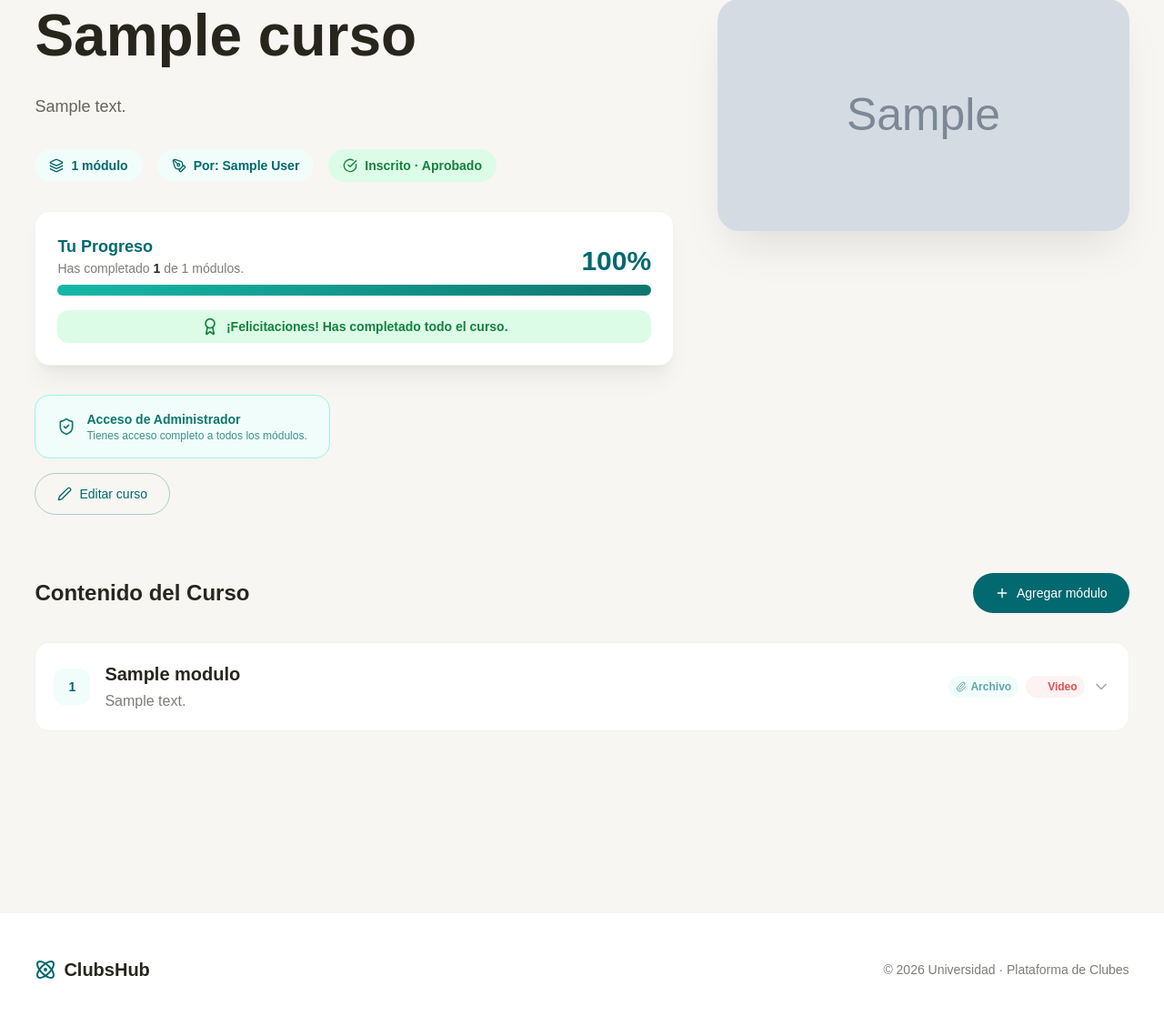
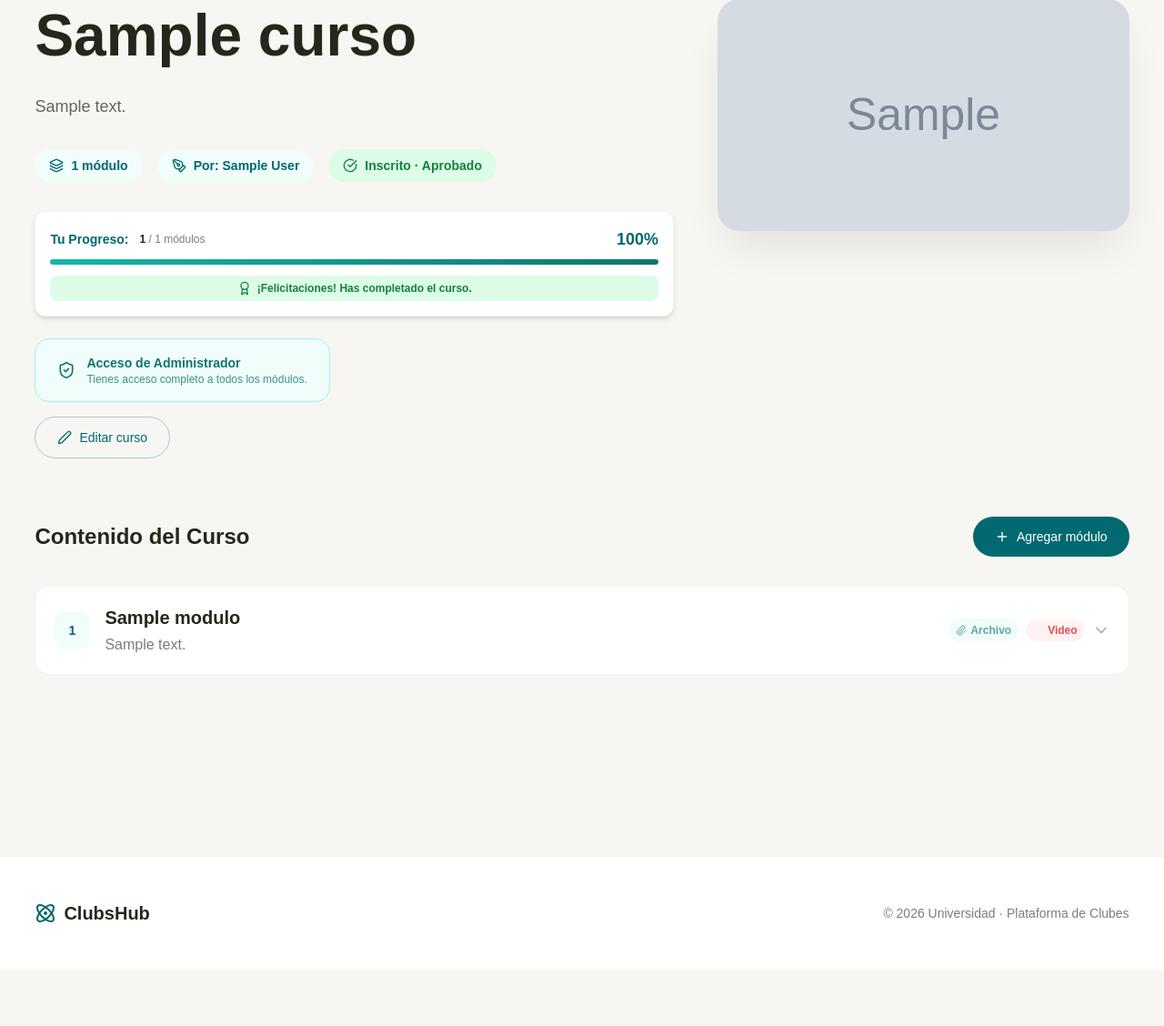
Before and after one commit to RonalSQ/blog, a Django app: page /cursos/1/ in a window 1280 px wide. Shown: the part 157-1285 px from the top of the page at 91% size. After the commit the page ends 1223 px from the top, so only its background shows below. Run offline with Django 4.2, Linux system fonts and the light colour scheme; a user stored in the database is signed in; tables that the repository leaves empty hold one stand-in row (values such as "Sample post"); grey boxes marked "Sample" are stand-in pictures; some libraries are stand-ins or nearby versions; some web fonts are replaced.

Commit message:
Refine UI: Make progress bar smaller and add progress to course cards

```diff
--- a/app/templates/curso_detalle.html
+++ b/app/templates/curso_detalle.html
@@ -109,26 +109,24 @@
 
                 <!-- Barra de Progreso -->
                 {% if tiene_acceso and total_modulos > 0 %}
-                <div class="mb-8 p-6 bg-white dark:bg-base-cardDark rounded-2xl shadow-xl shadow-black/5 border border-black/5 dark:border-white/5" id="progress-container">
-                    <div class="flex justify-between items-end mb-2">
-                        <div>
-                            <h3 class="font-bold text-lg text-brand-800 dark:text-brand-400">Tu Progreso</h3>
-                            <p class="text-sm text-base-textLight/60 dark:text-base-textDark/60">
-                                Has completado <span id="completados-count" class="font-bold text-base-textLight dark:text-white">{{ modulos_completados_count }}</span> de {{ total_modulos }} módulos.
+                <div class="mb-6 p-4 bg-white dark:bg-base-cardDark rounded-xl shadow-md border border-black/5 dark:border-white/5" id="progress-container">
+                    <div class="flex justify-between items-center mb-2">
+                        <div class="flex items-center gap-3">
+                            <h3 class="font-bold text-sm text-brand-800 dark:text-brand-400">Tu Progreso:</h3>
+                            <p class="text-xs text-base-textLight/60 dark:text-base-textDark/60">
+                                <span id="completados-count" class="font-bold text-base-textLight dark:text-white">{{ modulos_completados_count }}</span> / {{ total_modulos }} módulos
                             </p>
                         </div>
-                        <div class="text-right">
-                            <span id="porcentaje-text" class="text-3xl font-black text-brand-800 dark:text-brand-400">{{ porcentaje }}%</span>
-                        </div>
+                        <span id="porcentaje-text" class="text-lg font-black text-brand-800 dark:text-brand-400">{{ porcentaje }}%</span>
                     </div>
                     <!-- Barra visual -->
-                    <div class="w-full h-3 bg-brand-100 dark:bg-brand-900/30 rounded-full overflow-hidden">
+                    <div class="w-full h-1.5 bg-brand-100 dark:bg-brand-900/30 rounded-full overflow-hidden">
                         <div id="progress-bar" class="h-full bg-gradient-to-r from-brand-500 to-brand-700 transition-all duration-700 ease-out" style="width: {{ porcentaje }}%;"></div>
                     </div>
 
-                    <div id="badge-completado" class="mt-4 flex items-center justify-center gap-2 bg-green-100 text-green-700 dark:bg-green-900/20 dark:text-green-400 py-2 rounded-xl font-bold text-sm transition-all duration-500" style="{% if porcentaje < 100 %}display: none;{% endif %}">
-                        <i data-lucide="award" class="w-5 h-5"></i>
-                        ¡Felicitaciones! Has completado todo el curso.
+                    <div id="badge-completado" class="mt-3 flex items-center justify-center gap-1.5 bg-green-100 text-green-700 dark:bg-green-900/20 dark:text-green-400 py-1.5 rounded-lg font-bold text-xs transition-all duration-500" style="{% if porcentaje < 100 %}display: none;{% endif %}">
+                        <i data-lucide="award" class="w-4 h-4"></i>
+                        ¡Felicitaciones! Has completado el curso.
                     </div>
                 </div>
                 {% endif %}
--- a/app/views.py
+++ b/app/views.py
@@ -151,10 +151,16 @@ def cursos_view(request):
     """Catálogo completo de cursos."""
     mis_cursos = []
     if request.user.is_authenticated:
-        mis_cursos = Curso.objects.filter(
+        mis_cursos = list(Curso.objects.filter(
             inscripciones__usuario=request.user,
             inscripciones__aprobado_por_admin=True,
-        )
+        ))
+        # Calcular progreso para cada curso inscrito
+        for c in mis_cursos:
+            total_modulos = c.modulos.count()
+            vistos = c.modulos.filter(progresomodulo__usuario=request.user, progresomodulo__completado=True).count()
+            c.porcentaje_progreso = int((vistos / total_modulos * 100)) if total_modulos > 0 else 0
+
     context = {
         'cursos': Curso.objects.all(),
         'mis_cursos': mis_cursos,
```
Also changed, not shown: app/templates/cursos.html (+7 -1 lines).
